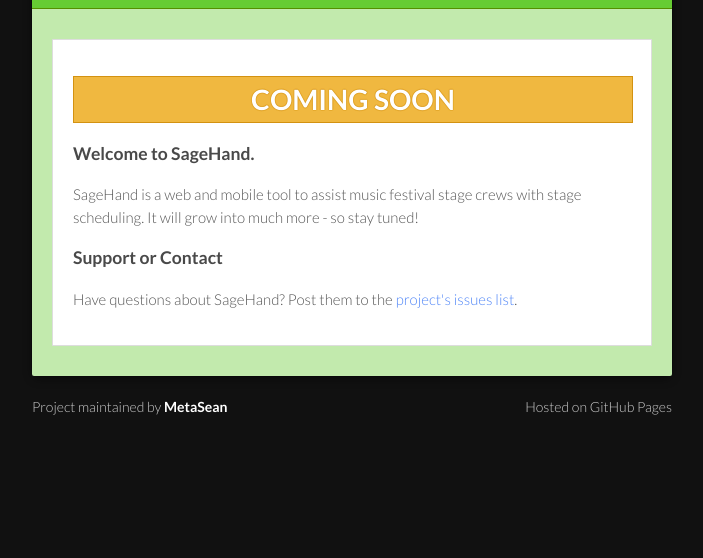
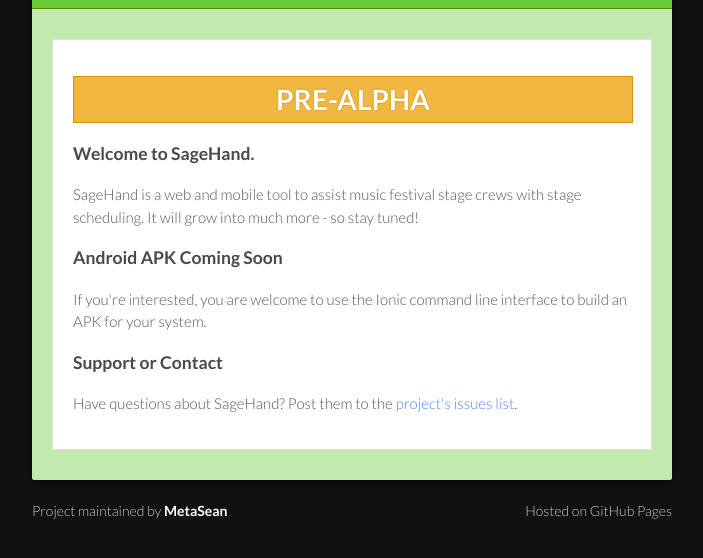
Before and after one commit to metasean/sagehand, a plain HTML site: page index.html in a window 1280 px wide. Shown: the part 120-678 px from the top of the page, without its empty margins (288-991 px from the left). Drawn offline with Linux system fonts and the light colour scheme.

Commit message:
Update index.html

```diff
--- a/index.html
+++ b/index.html
@@ -28,12 +28,15 @@
       </header>
       <section>
       <div class="sagehand-card">
-      <h1 class="announcement">COMING SOON</h1>
+      <h1 class="announcement">PRE-ALPHA</h1>
         <h3>
 <a id="welcome-to-sagehand" class="anchor" href="#welcome-to-sagehand" aria-hidden="true"><span class="octicon octicon-link"></span></a>Welcome to SageHand.</h3>
 
 <p>SageHand is a web and mobile tool to assist music festival stage crews with stage scheduling.  It will grow into much more - so stay tuned!</p>
 
+
+<h3>Android APK Coming Soon</h3>
+<p>If you're interested, you are welcome to use the Ionic command line interface to build an APK for your system.</p>
 <h3>
 <a id="support-or-contact" class="anchor" href="#support-or-contact" aria-hidden="true"><span class="octicon octicon-link"></span></a>Support or Contact</h3>
 
```
